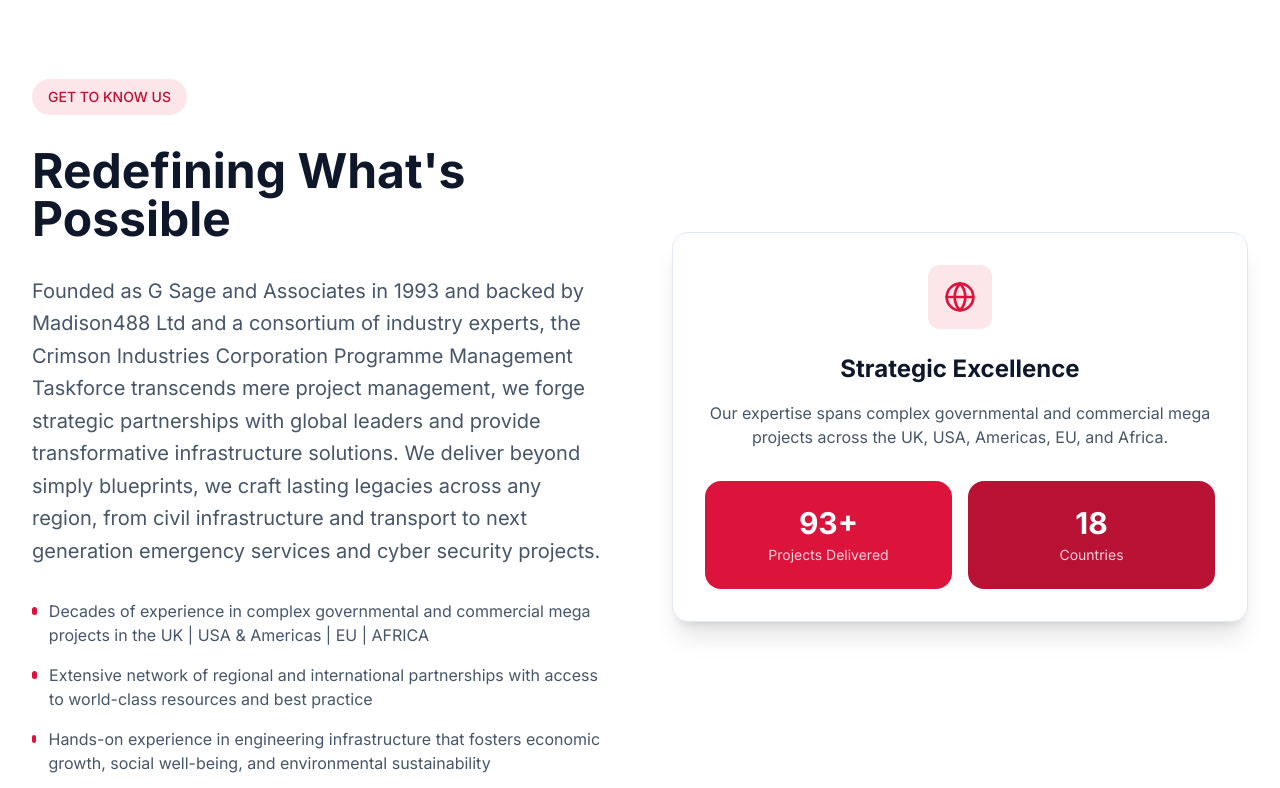
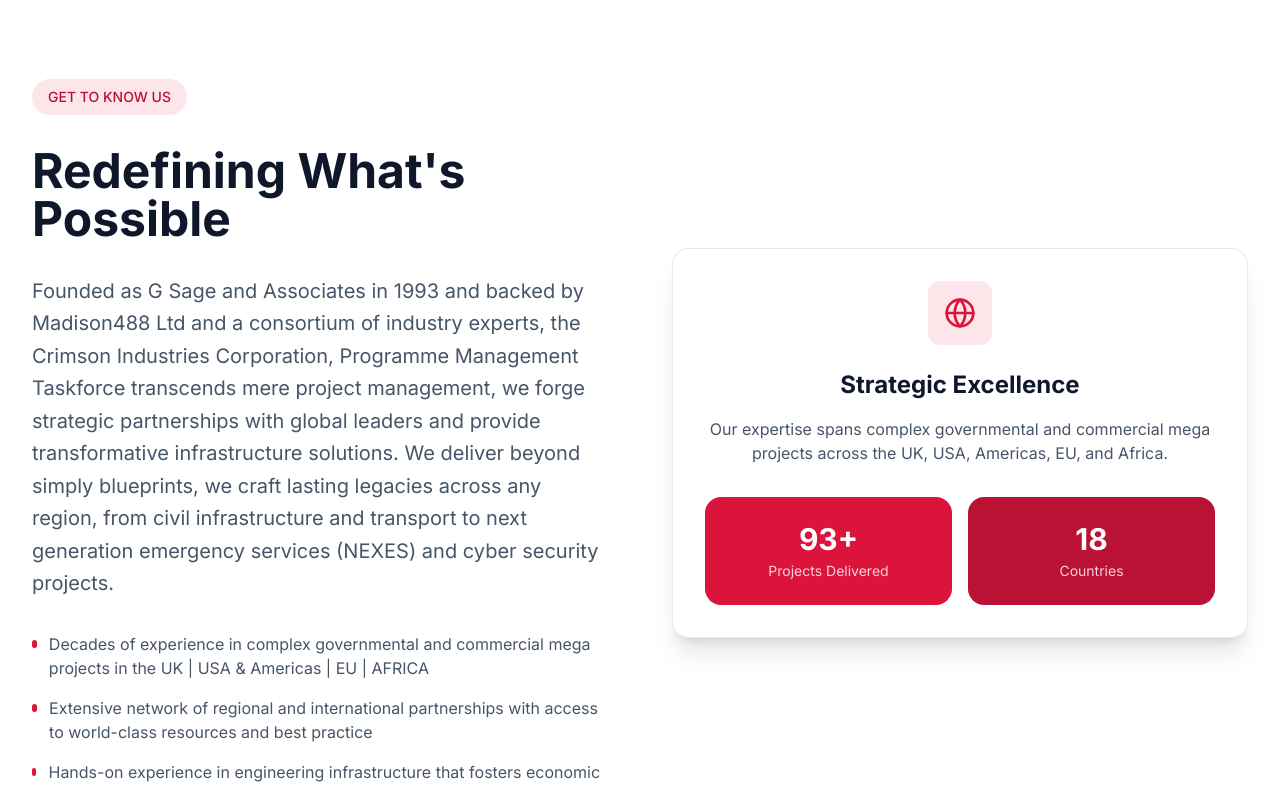
Before and after one commit to gsagecom/crimson, a Next.js app: page /about in a window 1280 px wide. Shown: the part 424-1212 px from the top of the page. Built offline with nearby package versions, Linux system fonts and the light colour scheme.

Commit message:
Fix text formatting and update project description

```diff
--- a/src/app/about/page.tsx
+++ b/src/app/about/page.tsx
@@ -103,13 +103,13 @@
               </h2>
               <p className="text-xl text-slate-600 leading-relaxed">
                 Founded as G Sage and Associates in 1993 and backed by Madison488 Ltd and a
-                consortium of industry experts, the Crimson Industries Corporation
+                consortium of industry experts, the Crimson Industries Corporation,
                 Programme Management Taskforce transcends mere project management,
                 we forge strategic partnerships with global leaders and provide
                 transformative infrastructure solutions. We deliver beyond simply
                 blueprints, we craft lasting legacies across any region, from
                 civil infrastructure and transport to next generation emergency
-                services and cyber security projects.
+                services (NEXES) and cyber security projects.
               </p>
               <ul className="space-y-4">
                 <li className="flex items-start gap-3">
```
